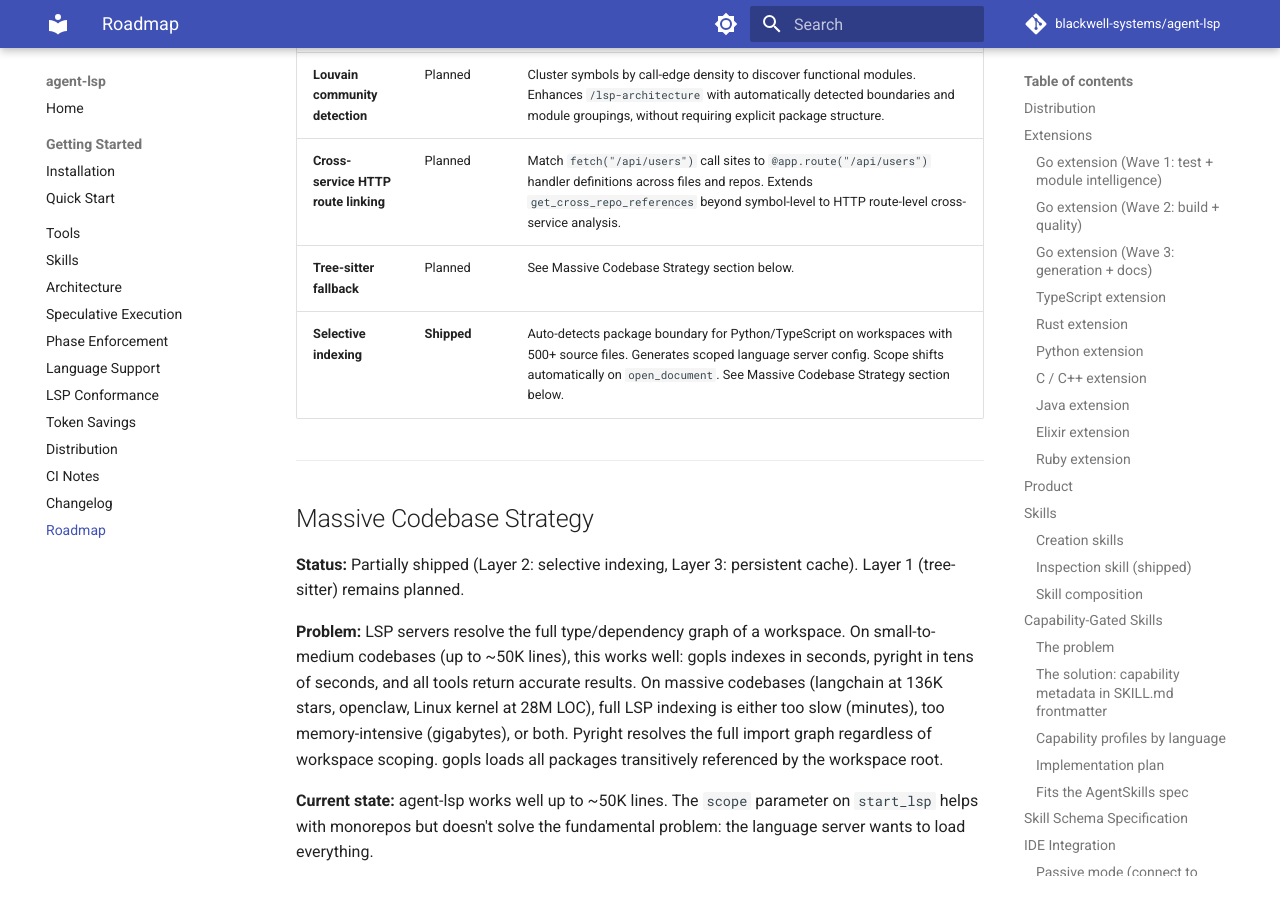
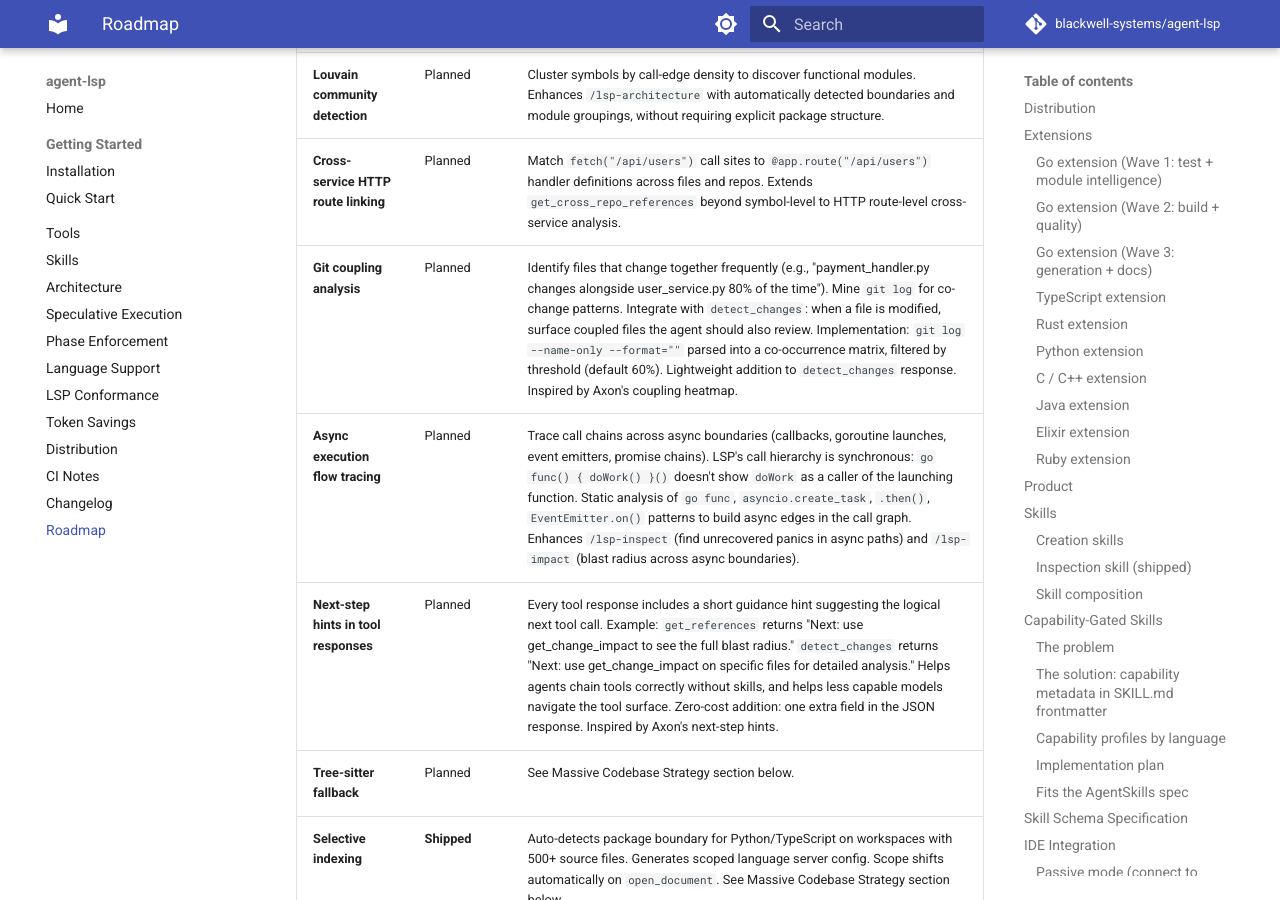
Before and after one commit to blackwell-systems/agent-lsp, an MkDocs documentation site: the page built from docs/roadmap.md, in a window 1280 px wide and 900 px high, scrolled down 26587 px. Built offline with MkDocs 1.6.1 and Material for MkDocs 9.7.7, drawn with Linux system fonts in a browser that asks for light colours; comment, search, counter and statistics services are not loaded.

Commit message:
roadmap: add git coupling analysis, async flow tracing, next-step hints

```diff
--- a/docs/roadmap.md
+++ b/docs/roadmap.md
@@ -700,6 +700,9 @@ See [docs/phase-enforcement.md](phase-enforcement.md) for the full design docume
 | **Runtime trace correlation** | Planned | Ingest test execution traces and correlate with static call hierarchy from LSP. Identify "called at runtime but zero test coverage" and "test covers code paths that static analysis says are dead." Bridges the gap between static reference analysis and actual execution paths. |
 | **Louvain community detection** | Planned | Cluster symbols by call-edge density to discover functional modules. Enhances `/lsp-architecture` with automatically detected boundaries and module groupings, without requiring explicit package structure. |
 | **Cross-service HTTP route linking** | Planned | Match `fetch("/api/users")` call sites to `@app.route("/api/users")` handler definitions across files and repos. Extends `get_cross_repo_references` beyond symbol-level to HTTP route-level cross-service analysis. |
+| **Git coupling analysis** | Planned | Identify files that change together frequently (e.g., "payment_handler.py changes alongside user_service.py 80% of the time"). Mine `git log` for co-change patterns. Integrate with `detect_changes`: when a file is modified, surface coupled files the agent should also review. Implementation: `git log --name-only --format=""` parsed into a co-occurrence matrix, filtered by threshold (default 60%). Lightweight addition to `detect_changes` response. Inspired by Axon's coupling heatmap. |
+| **Async execution flow tracing** | Planned | Trace call chains across async boundaries (callbacks, goroutine launches, event emitters, promise chains). LSP's call hierarchy is synchronous: `go func() { doWork() }()` doesn't show `doWork` as a caller of the launching function. Static analysis of `go func`, `asyncio.create_task`, `.then()`, `EventEmitter.on()` patterns to build async edges in the call graph. Enhances `/lsp-inspect` (find unrecovered panics in async paths) and `/lsp-impact` (blast radius across async boundaries). |
+| **Next-step hints in tool responses** | Planned | Every tool response includes a short guidance hint suggesting the logical next tool call. Example: `get_references` returns "Next: use get_change_impact to see the full blast radius." `detect_changes` returns "Next: use get_change_impact on specific files for detailed analysis." Helps agents chain tools correctly without skills, and helps less capable models navigate the tool surface. Zero-cost addition: one extra field in the JSON response. Inspired by Axon's next-step hints. |
 | **Tree-sitter fallback** | Planned | See Massive Codebase Strategy section below. |
 | **Selective indexing** | **Shipped** | Auto-detects package boundary for Python/TypeScript on workspaces with 500+ source files. Generates scoped language server config. Scope shifts automatically on `open_document`. See Massive Codebase Strategy section below. |
 
```
